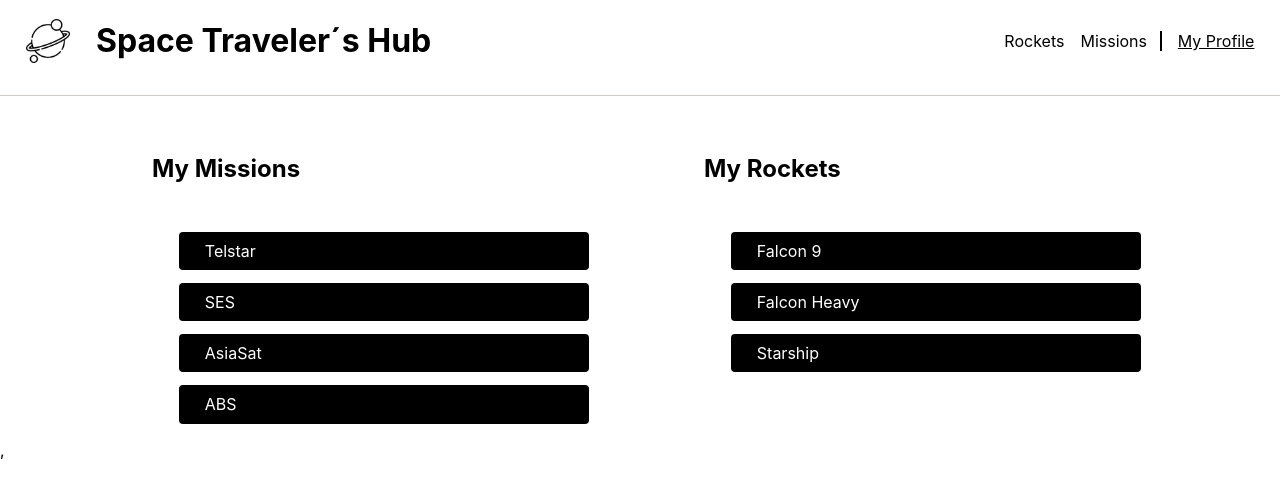
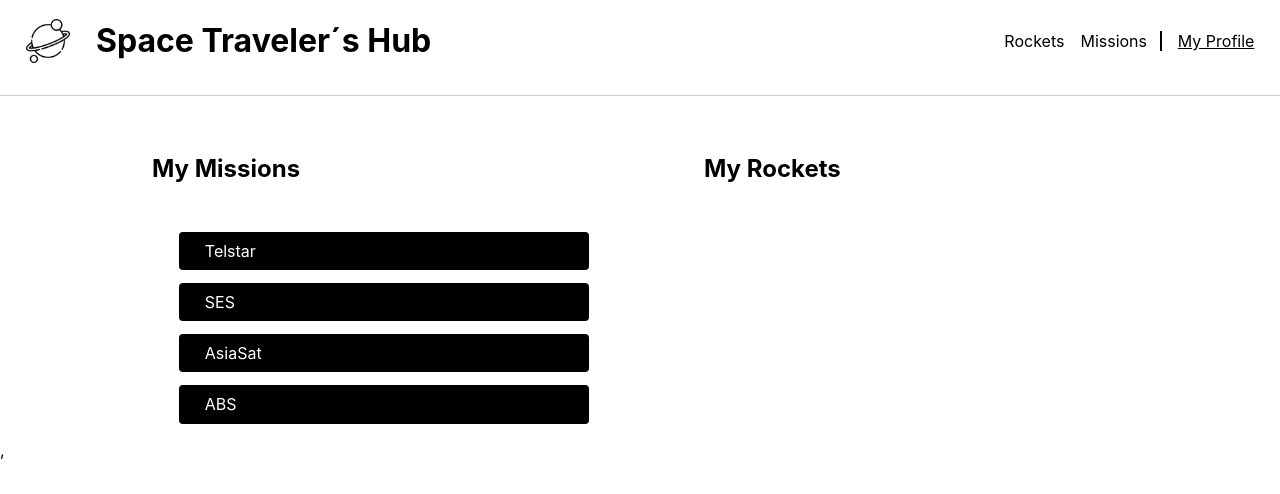
Before and after one commit to JuanDBta/spacex, a React (Create React App) app: page /Profile in a window 1280 px wide. Shown: the top 494 px of the page. Built offline with nearby package versions, Linux system fonts and the light colour scheme.

Commit message:
Add filter to render reserved rockets

```diff
--- a/src/components/Profile.js
+++ b/src/components/Profile.js
@@ -1,10 +1,14 @@
 import React from 'react';
+import { useSelector } from 'react-redux';
 import styles from '../style/Profile.module.css';
 
 function Profile() {
+  const rockets = useSelector((state) => state.rockets.rockets);
+
+  const reservedRockets = rockets.filter((rocket) => rocket.reserved);
+
   return (
     <section className={styles.profilecontainer}>
-
       <div className={styles.missions}>
         <h2 className={styles.missionstitle}>My Missions</h2>
         <ul className={styles.missionslist}>
@@ -18,13 +22,15 @@
       <div className={styles.rockets}>
         <h2 className={styles.rocketstitle}>My Rockets</h2>
         <ul className={styles.rocketslist}>
-          <li className={styles.reservedrocket}>Falcon 9</li>
-          <li className={styles.reservedrocket}>Falcon Heavy</li>
-          <li className={styles.reservedrocket}>Starship</li>
+          {reservedRockets.map((rocket) => (
+            <li key={rocket.id} className={styles.reservedrocket}>
+              {rocket.rocket_name}
+            </li>
+          ))}
         </ul>
       </div>
-
     </section>
   );
 }
+
 export default Profile;
--- a/src/redux/rockets/rocketsSlice.js
+++ b/src/redux/rockets/rocketsSlice.js
@@ -14,7 +14,7 @@
     rocket_name: rocket.rocket_name,
     description: rocket.description,
     flickr_images: rocket.flickr_images,
-    reserved: false, // Agregamos la clave "reserved" inicializada en false
+    reserved: false,
   }));
 });
 
```
